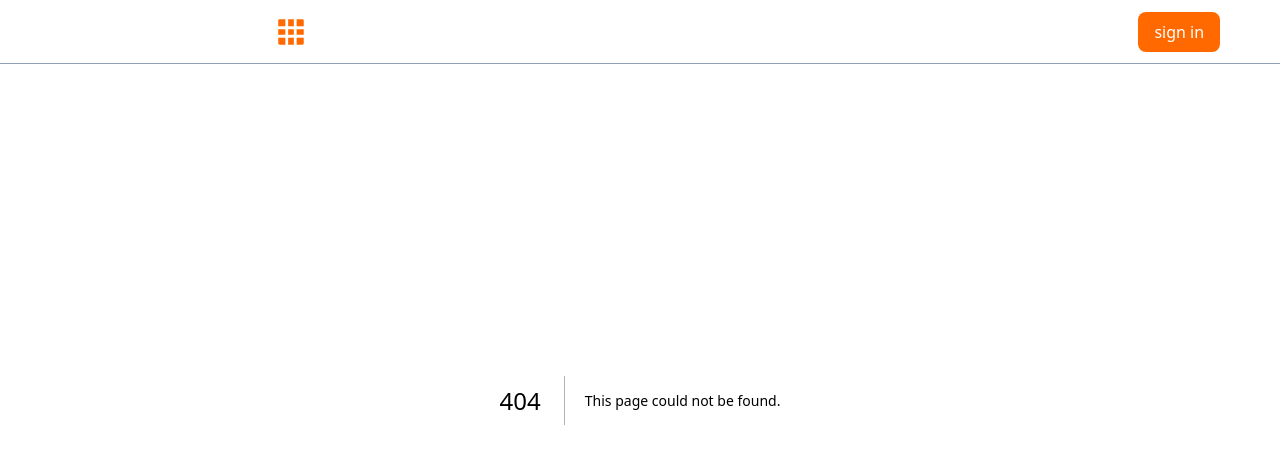
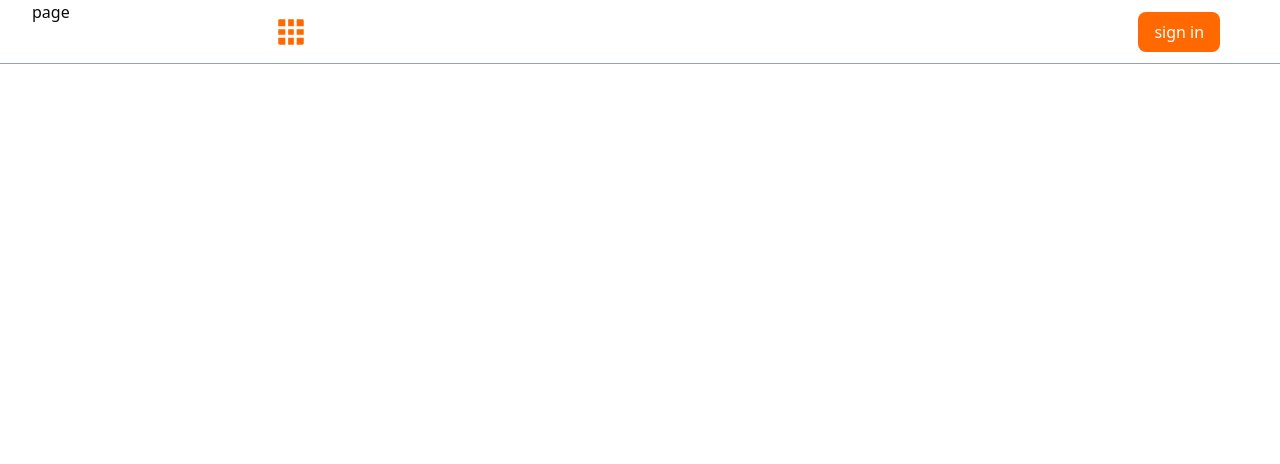
Before and after one commit to furkanarslan1/next-personal-blog, a Next.js app: page /admin in a window 1280 px wide. Before the commit this address had no page. Shown: the top 464 px of the page. Built offline with nearby package versions, Linux system fonts and the light colour scheme.

Commit message:
feat:add admin

```diff
--- /dev/null
+++ b/src/app/admin/layout.tsx
@@ -0,0 +1,14 @@
+import React from "react";
+
+export default async function layout({
+  children,
+}: {
+  children: React.ReactNode;
+}) {
+  return (
+    <div className="flex">
+      <aside className="px-4"></aside>
+      <main className="flex-1">{children}</main>
+    </div>
+  );
+}
--- /dev/null
+++ b/src/app/admin/page.tsx
@@ -0,0 +1,5 @@
+import React from "react";
+
+export default function page() {
+  return <div>page</div>;
+}
```
